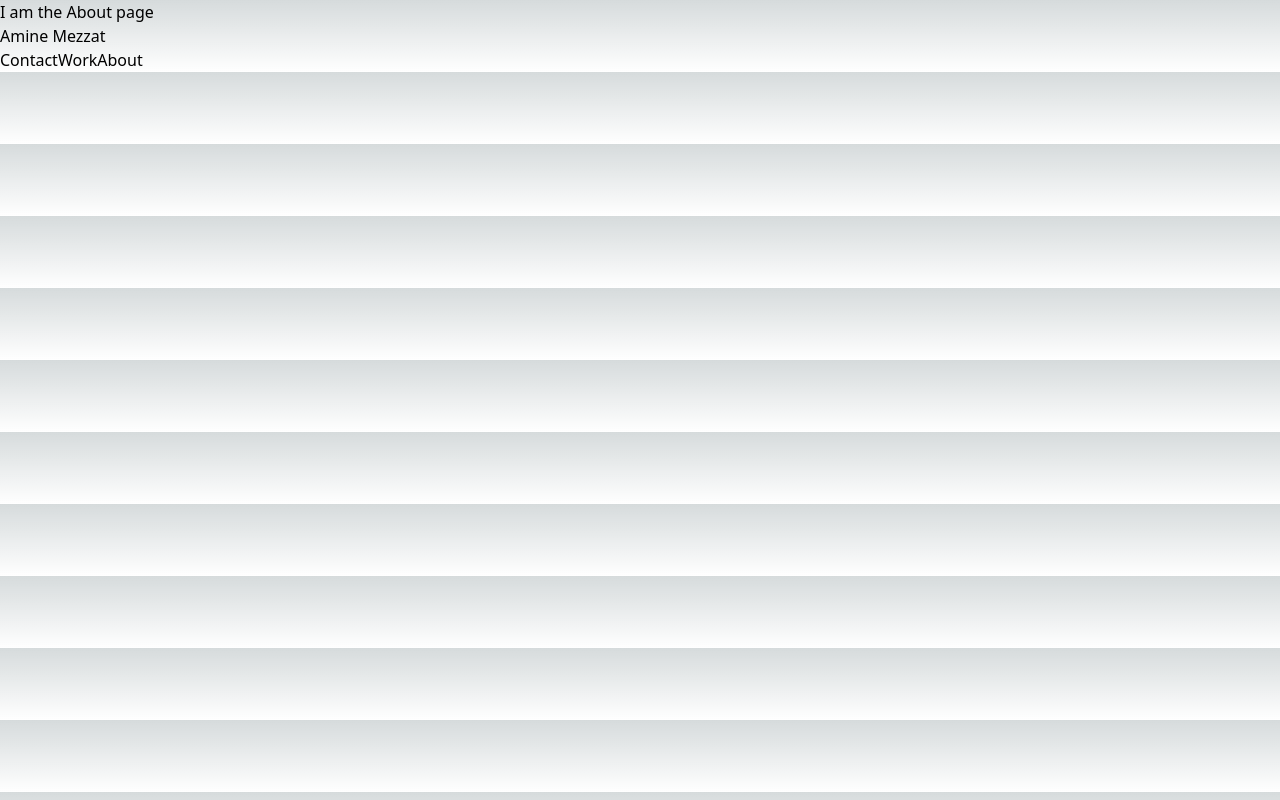
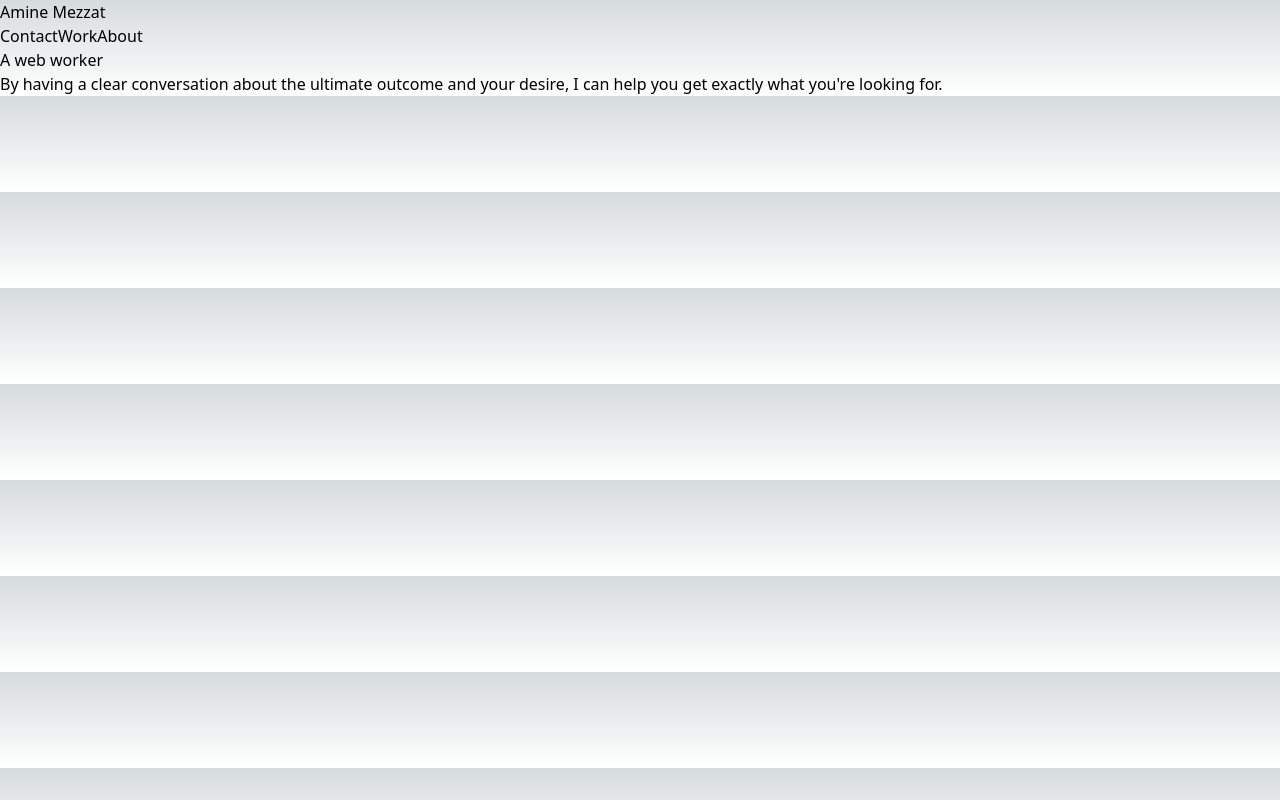
Before and after one commit to mezz01/mezzportfolio, a Next.js app: page /about in a window 1280 px wide. Built offline with nearby package versions, Linux system fonts and the light colour scheme.

Commit message:
todays updates

```diff
--- a/src/pages/about.js
+++ b/src/pages/about.js
@@ -4,8 +4,11 @@ import Header from "../../components/header";
 export default function about() {
     return(
         <main>
-            <h1>I am the About page</h1>
             <Header></Header>
+            <h1> A web worker</h1>
+            <p> By having a clear conversation about the ultimate outcome and your desire, I can help you get exactly what you're looking for.</p>
+            <p></p>
+
         </main>
     )
 }
--- a/src/pages/contact.js
+++ b/src/pages/contact.js
@@ -6,6 +6,7 @@ return(
     <main>
         <h1> I am the contact page </h1>
         <Header></Header>
+
     </main>
 )
 }
```
Also changed, not shown: src/pages/index.js (+2 -0 lines).
